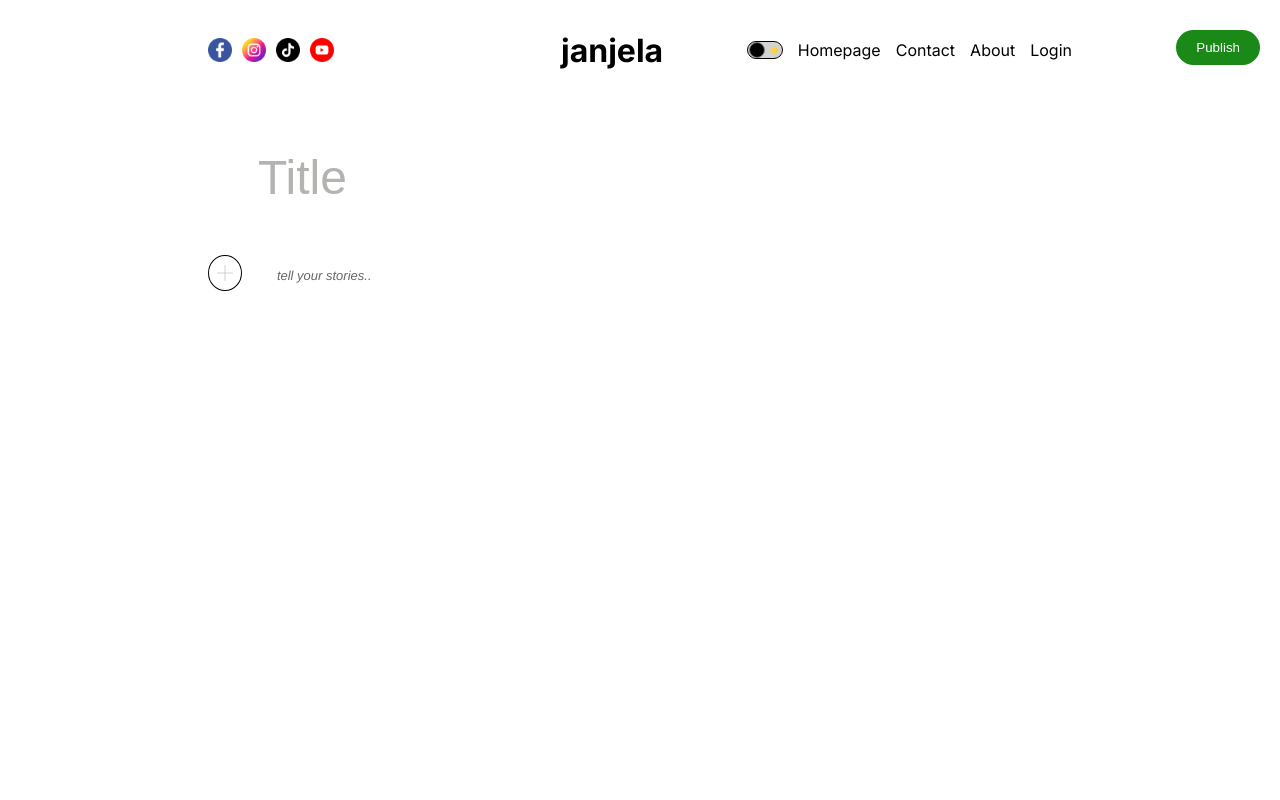
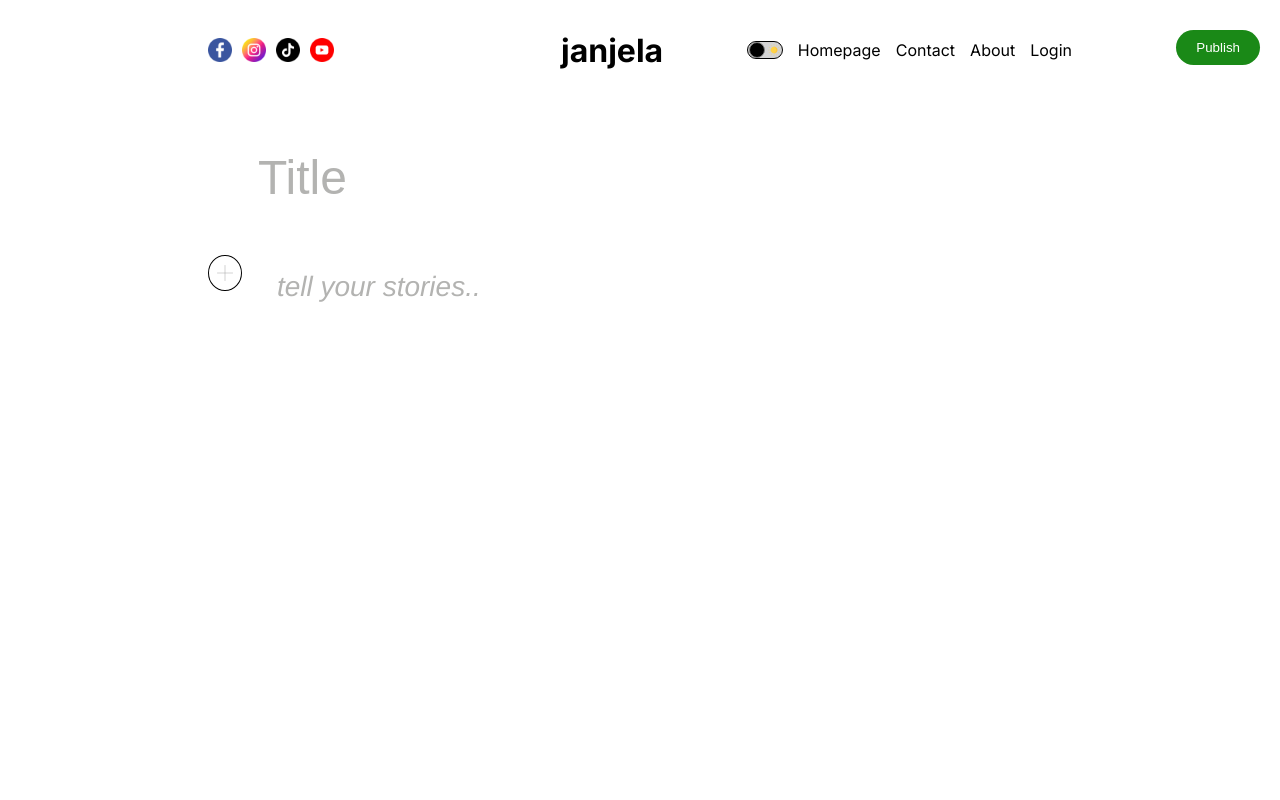
Before and after one commit to amevide998/blog, a Next.js app: page /write in a window 1280 px wide. Shown: the top 800 px of the page. Built offline with nearby package versions, Linux system fonts and the light colour scheme.

Commit message:
add quill style

```diff
--- a/src/app/globals.css
+++ b/src/app/globals.css
@@ -43,6 +43,18 @@ a{
     padding-right: 80px;
 }
 
+.ql-wrapper {
+    font-size: 20px;
+}
+
+.ql-container {
+    font-size: 28px !important;
+}
+
+.quill > .ql-container > .ql-editor.ql-blank::before {
+    color: #b3b3b1;
+}
+
 @media screen and (max-width: 1280px) {
     .wrapper {
         max-width: 1024px;
```
